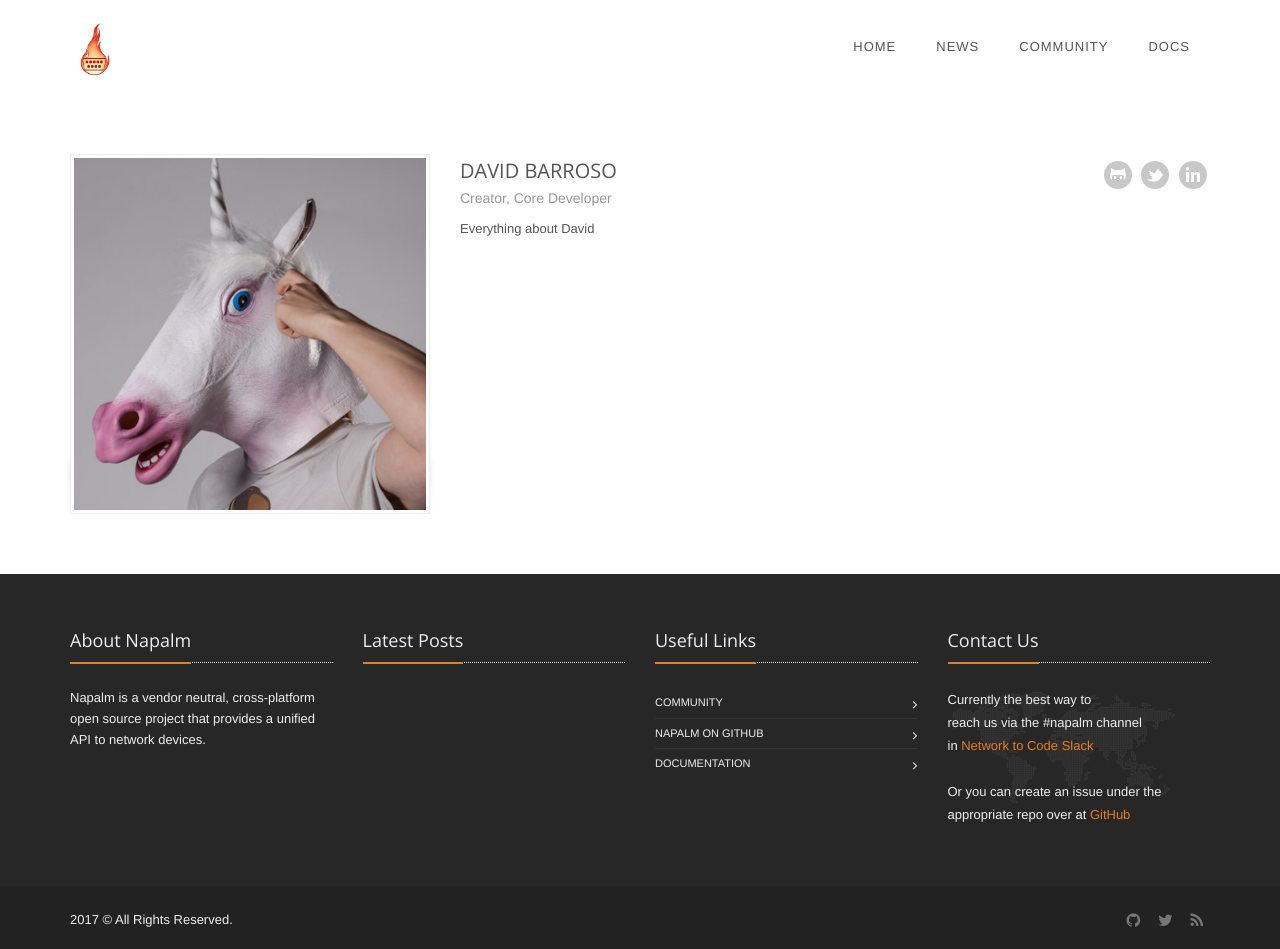
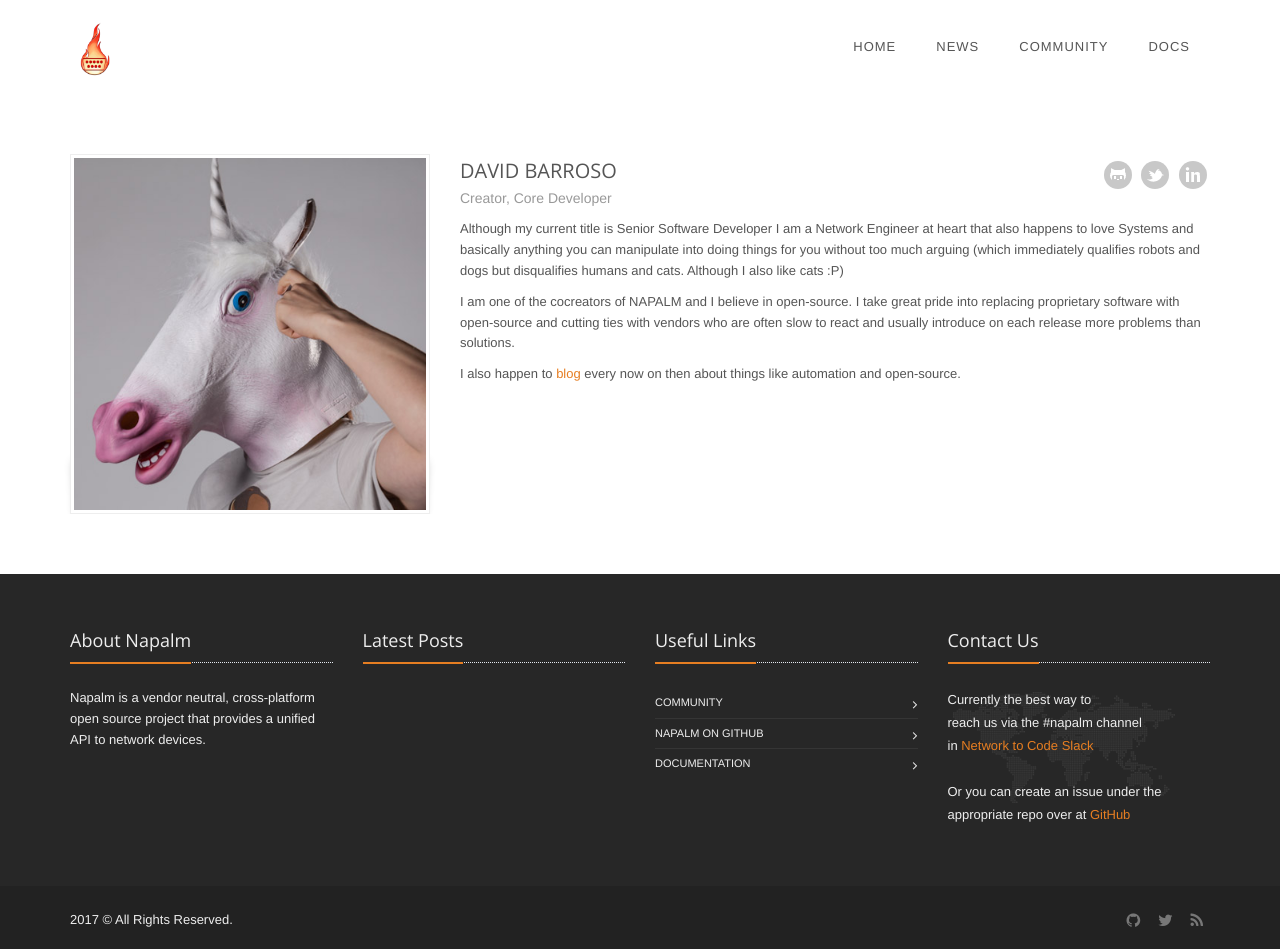
Before and after one commit to napalm-automation/napalm-automation.github.io, a Jekyll site: the page built from _profiles/dbarrosop.md, in a window 1280 px wide and 949 px high. Built offline with Jekyll 4.4.1, drawn with Linux system fonts in a browser that asks for light colours.

Commit message:
dbarrosop profile

```diff
--- a/_profiles/dbarrosop.md
+++ b/_profiles/dbarrosop.md
@@ -3,4 +3,8 @@
 permalink: /dbarrosop/
 description: "About David Barroso"
 ---
-Everything about David
+Although my current title is Senior Software Developer I am a Network Engineer at heart that also happens to love Systems and basically anything you can manipulate into doing things for you without too much arguing (which immediately qualifies robots and dogs but disqualifies humans and cats. Although I also like cats :P)
+
+I am one of the cocreators of NAPALM and I believe in open-source. I take great pride into replacing proprietary software with open-source and cutting ties with vendors who are often slow to react and usually introduce on each release more problems than solutions.
+
+I also happen to [blog](https://www.dravetech.com) every now on then about things like automation and open-source.
```
